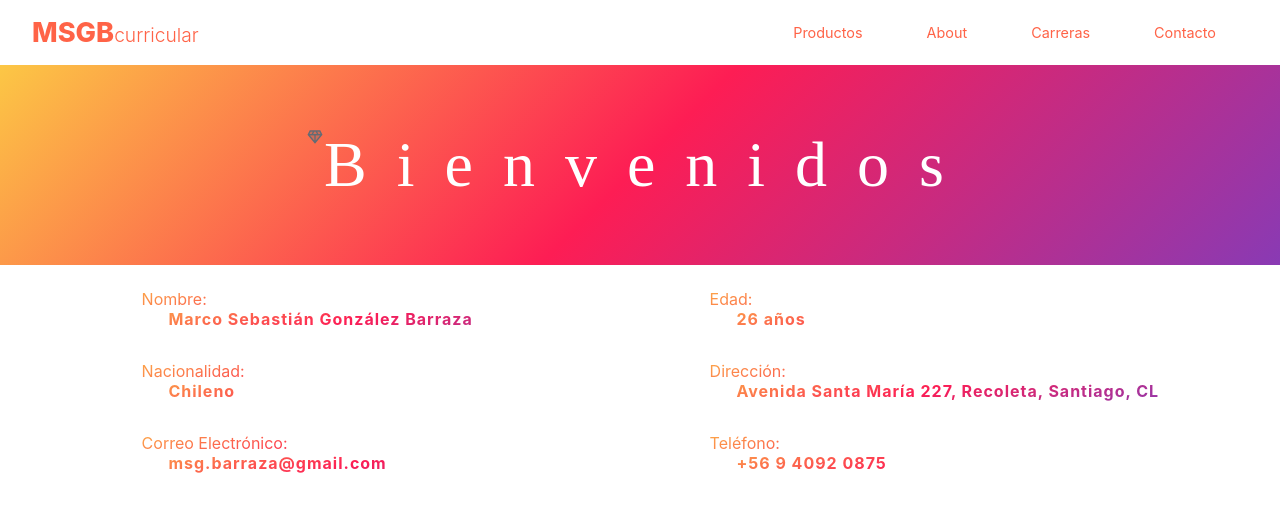
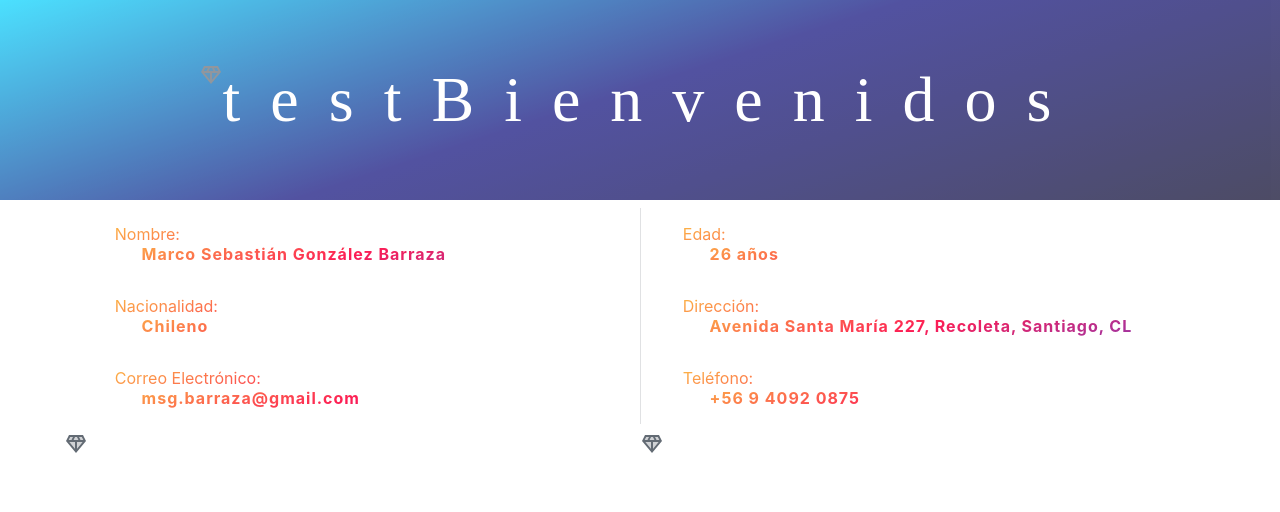
Before and after one commit to MarkoDotCom/mern-docker, a React (Create React App) app in the folder client/: page / in a window 1280 px wide. Shown: the top 512 px of the page. Built offline with nearby package versions, Linux system fonts and the light colour scheme; a web font is replaced by a local one.

Commit message:
stable 1

```diff
--- a/client/src/App.js
+++ b/client/src/App.js
@@ -1,6 +1,6 @@
 import './App.css';
 import styled from 'styled-components';
-import { NavBar, Box, Box_00, GridCard } from './components'
+import { NavBar, Box, Box_00, GridCard, Banner_01} from './components'
 import {
   BrowserRouter as Router,
   Switch,
@@ -8,6 +8,7 @@
   Link
 } from "react-router-dom";
 import { Home } from './pages'
+import { DiamondTwoToneIcon } from "./components/Icons"
 
 const Container = styled.div`
 background: gray;
@@ -18,11 +19,13 @@
   return (
     <>
 
-        <NavBar />
+        {/* <NavBar /> */}
         <Switch>
           <Route exact path="/">
-            <Box/>
+            <Box text="Bienvenidos" icon="test"/>
             <GridCard/>
+            <Banner_01 />
+            {/* <Box text="Carta de Presentación"/> */}
             {/* <Box_00/> */}
             {/* <Home /> */}
           </Route>
--- /dev/null
+++ b/client/src/components/Banner_01/Grid_01.jsx
@@ -0,0 +1,71 @@
+import React from "react";
+import Grid from "@mui/material/Grid";
+import Divider from "@mui/material/Divider";
+// import Card from "./Card_01";
+import Container from "@mui/material/Container";
+import { DiamondTwoToneIcon } from "../Icons"
+
+
+const Grid_01 = () => {
+  return (
+    <Container
+      sx={
+        {
+          // border: "1px solid",
+        }
+      }
+    >
+      <Grid
+        container
+        sx={{
+          // border: 1,
+          height: "auto",
+          display: "flex",
+          flexWrap: "wrap",
+          alignContent: "flex-start",
+          alignContent: "center",
+          m: 0,
+          p: 0,
+        }}
+      >
+        <Grid
+          item
+          xs={6}
+          sx={
+            {
+              // border: "1px solid",
+            }
+          }
+        >
+			<DiamondTwoToneIcon/>
+          {/* <Card parrafo={parrafo} /> */}
+        </Grid>
+		<Grid
+          item
+          xs={6}
+          sx={
+            {
+              // border: "1px solid",
+            }
+          }
+        >
+			<DiamondTwoToneIcon/>
+          {/* <Card parrafo={parrafo} /> */}
+        </Grid>
+        {/* {index % 2 == 0 ? (
+              <Divider
+                flexItem
+                orientation="vertical"
+                sx={{
+                  mr: "-1px",
+                }}
+              />
+            ) : (
+              <></>
+            )} */}
+      </Grid>
+    </Container>
+  );
+};
+
+export default Grid_01;
--- a/client/src/components/Box.jsx
+++ b/client/src/components/Box.jsx
@@ -1,13 +1,14 @@
 import * as React from "react";
 import Box from "@mui/material/Box";
-import DiamondTwoToneIcon from '@mui/icons-material/DiamondTwoTone';
+// import DiamondTwoToneIcon from "@mui/icons-material/DiamondTwoTone";
+import {DiamondTwoToneIcon} from "./Icons"
 
-export default function BoxSx() {
+export default function BoxSx({ text, icon }) {
   return (
     <Box
       sx={{
         fontSize: 64,
-        fontFamily: "Salsa  ",
+        fontFamily: "Salsa",
         color: "#ffffff",
         display: "flex",
         flexWrap: "wrap",
@@ -25,8 +26,10 @@
           opacity: [0.9, 0.8, 0.7],
         },
       }}
-    ><DiamondTwoToneIcon sx={{fontSize: "large"}}/>
-      Bienvenidos
+    >
+      <DiamondTwoToneIcon></DiamondTwoToneIcon>
+      {icon}
+      {text}
     </Box>
   );
 }
--- a/client/src/components/GridCard/Grid_01.jsx
+++ b/client/src/components/GridCard/Grid_01.jsx
@@ -1,5 +1,6 @@
 import React, { useState } from "react";
 import Grid from "@mui/material/Grid";
+import Divider from "@mui/material/Divider";
 import Card from "./Card_01";
 import Container from "@mui/material/Container";
 
@@ -8,13 +9,11 @@
     { tag: "Nombre", value: "Marco Sebastián González Barraza" },
     { tag: "Edad", value: "26 años" },
     { tag: "Nacionalidad", value: "Chileno" },
-    {
-      tag: "Dirección",
-      value: "Avenida Santa María 227, Recoleta, Santiago, CL",
-    },
+    { tag: "Dirección", value: "Avenida Santa María 227, Recoleta, Santiago, CL" },
     { tag: "Correo Electrónico", value: "msg.barraza@gmail.com" },
     { tag: "Teléfono", value: "+56 9 4092 0875" },
   ]);
+
 
   return (
     <Container
@@ -37,16 +36,31 @@
           p: 1,
         }}
       >
-        {parrafos.map((parrafo) => (
+        {parrafos.map((parrafo, index) => (
+          <>
             <Grid
               item
               xs={6}
-            sx={{
+              sx={
+                {
                   // border: "1px solid",
-            }}
+                }
+              }
             >
               <Card parrafo={parrafo} />
             </Grid>
+            {index % 2 == 0 ? (
+              <Divider
+              flexItem
+                orientation="vertical"
+                sx={{
+                  mr: "-1px",
+                }}
+              />
+            ) : (
+              <></>
+            )}
+          </>
         ))}
       </Grid>
     </Container>
--- a/client/src/components/GridCard/Typography_01.jsx
+++ b/client/src/components/GridCard/Typography_01.jsx
@@ -12,7 +12,7 @@
           display: "flex",
           // color: "#c5624a",
           // justifyContent: "center",
-          pl: "10%",
+          pl: "5%",
           background: "linear-gradient(342deg, rgba(137,58,180,1) 0%, rgba(253,29,84,1) 50%, rgba(252,199,69,1) 100%)",
           WebkitBackgroundClip: "text",
           WebkitTextFillColor: "transparent"
@@ -32,7 +32,7 @@
           // color: "#bd472a",
           fontWeight: "bold",
           // justifyContent: "left",
-          pl:"15%",
+          pl:"10%",
           background: "linear-gradient(342deg, rgba(137,58,180,1) 0%, rgba(253,29,84,1) 50%, rgba(252,199,69,1) 100%)",
           WebkitBackgroundClip: "text",
           WebkitTextFillColor: "transparent"
--- /dev/null
+++ b/client/src/components/Icons/index.js
@@ -0,0 +1,6 @@
+// Este archivo importa todos los submodulos en el directorio actual.
+// Esto es una optimizacion de codigo para realizar las importaciones en una sola linea.
+
+import DiamondTwoToneIcon from '@mui/icons-material/DiamondTwoTone';
+
+export { DiamondTwoToneIcon }
--- a/client/src/components/index.js
+++ b/client/src/components/index.js
@@ -6,5 +6,6 @@
 import Box from './Box'
 import Box_00 from './Box_00'
 import GridCard from './GridCard/Grid_01'
+import Banner_01 from './Banner_01/Grid_01'
 
-export { Links, NavBar, Box, Box_00, GridCard }
+export { Links, NavBar, Box, Box_00, GridCard, Banner_01 }
```
Also changed, not shown: client/src/components/GridCard/Card_01.jsx (+17 -1 lines), 1 other file (tests, documents, lock files or other folders). Lines whose indentation alone changed are shown as unchanged.
